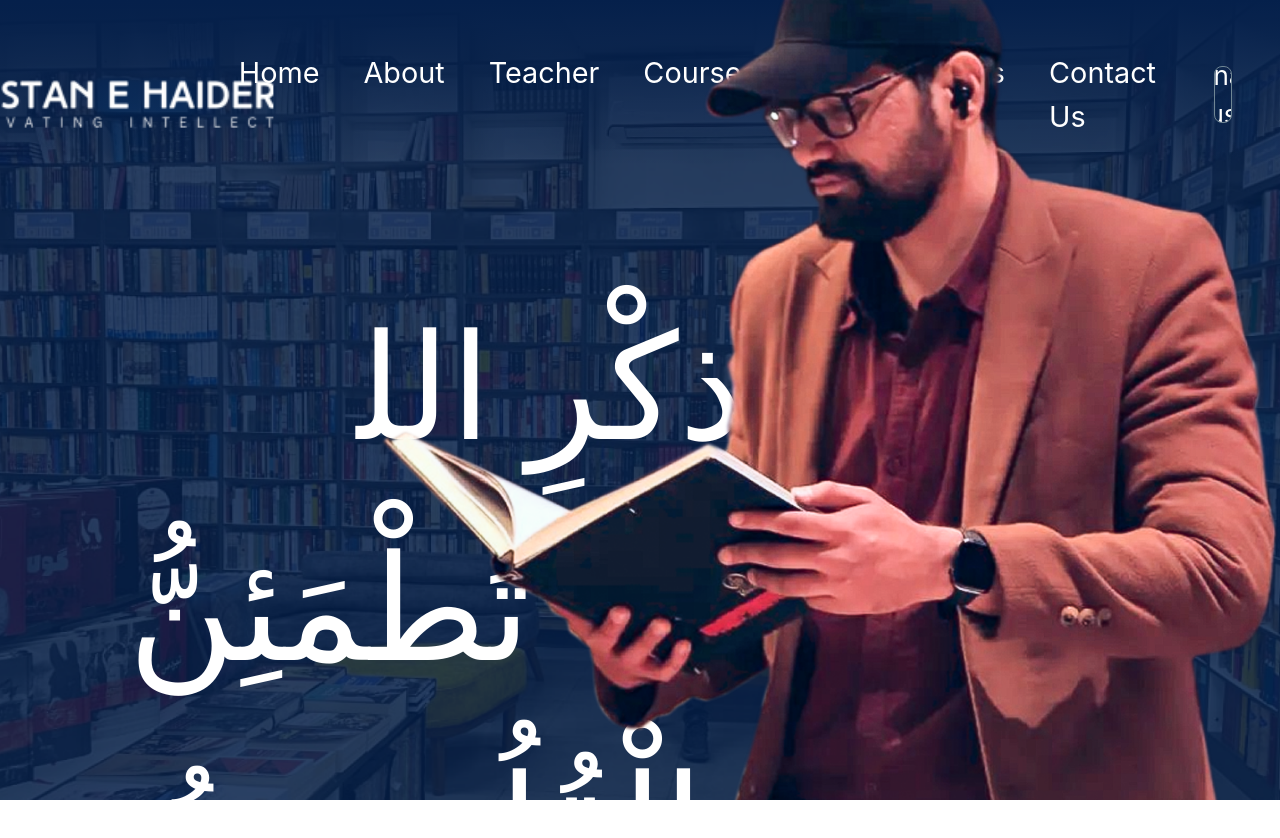
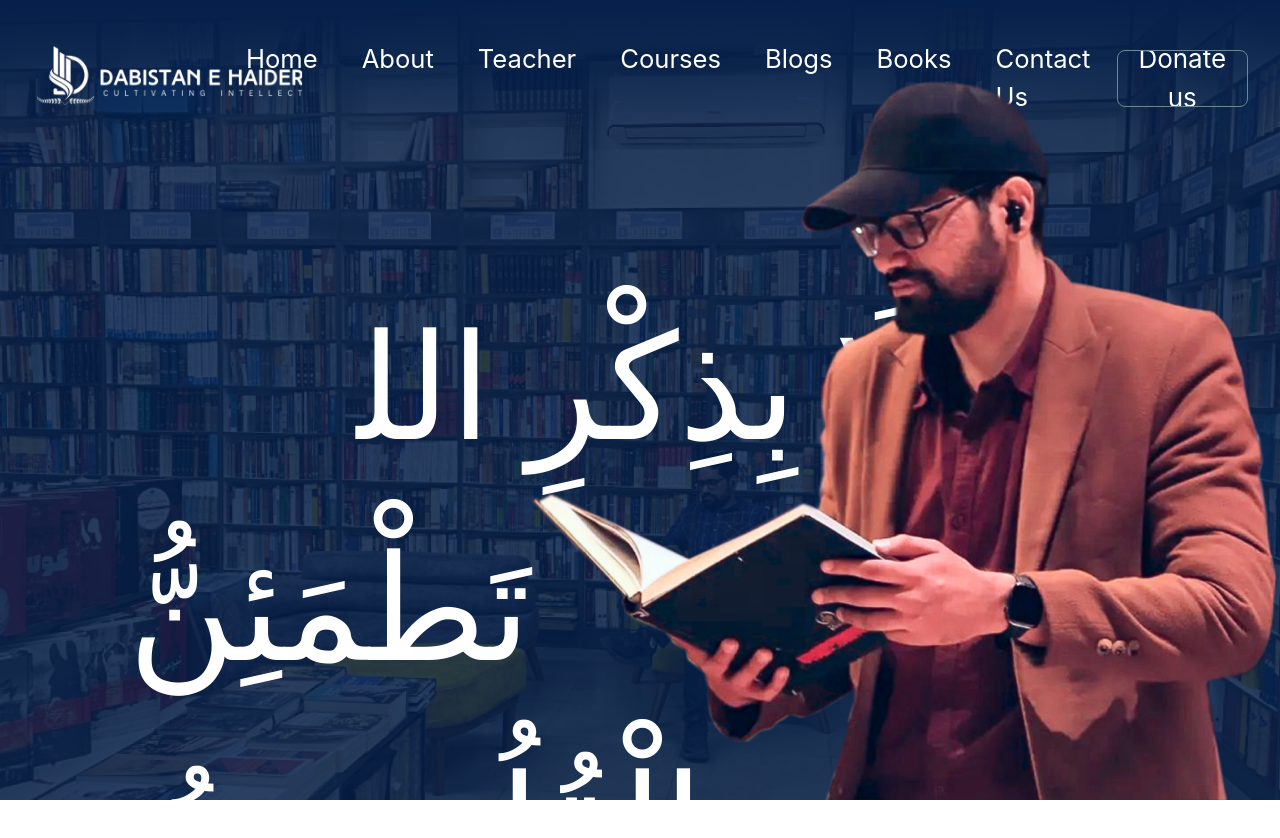
Before and after one commit to rabbab/dabistan-e-haider, a React (Vite) app in the folder Dastan-e-haider-frontend/: page / in a window 1280 px wide. Shown: the top 838 px of the page. Built offline with nearby package versions, Linux system fonts and the light colour scheme.

Commit message:
add animation

```diff
--- a/Dastan-e-haider-frontend/src/App.tsx
+++ b/Dastan-e-haider-frontend/src/App.tsx
@@ -1,10 +1,17 @@
 import { BrowserRouter as Router, Routes } from "react-router-dom";
-import { Suspense } from "react";
+import { Suspense, useEffect } from "react";
 import Loader from "./components/Loader";
+import AOS from 'aos'
+import 'aos/dist/aos.css'
 // import HomeBanner from "./components/HomeBanner";
 import Hero from "./components/Hero";
 
 const App = () => {
+  useEffect(()=>{
+    AOS.init({
+      duration: 1000,
+    });
+  },[]);
   return (
     <Router>
       <Hero />
--- a/Dastan-e-haider-frontend/src/components/Hero.tsx
+++ b/Dastan-e-haider-frontend/src/components/Hero.tsx
@@ -23,12 +23,12 @@ const Hero = () => {
                         </>
                         )}
                     </div>
-                        <div className='banner-logo'>
+                        <div data-aos="fade-down" className='banner-logo'>
                                 <Link to="/" className="home-logo">
                                     <img src={logo} alt="Home Logo" />
                                 </Link>
                         </div>
-                        <ul className={menuOpen ? "open" : ""}>
+                        <ul data-aos="fade-down" className={menuOpen ? "open" : ""}>
                             <li><NavLink to="/home">Home</NavLink></li>
                             <li><NavLink to="/about">About</NavLink></li>
                             <li><NavLink to="/teacher">Teacher</NavLink></li>
@@ -37,14 +37,14 @@ const Hero = () => {
                             <li><NavLink to="/books">Books</NavLink></li>
                             <li><NavLink to="/contact">Contact Us</NavLink></li>
                         </ul>
-                        <div className="donate-us">
+                        <div data-aos="fade-down" className="donate-us">
                                 <div className="expandable-div"></div>
                                 <span> Donate us</span>
                         </div>
                 </nav>
             </div>
           <div className={`banner-content ${menuOpen ? 'overlay' : ''}`}>
-                <div className='banner-ayat'>
+                <div data-aos="fade-up-right" className='banner-ayat'>
                     <p>اَلَا بِذِکْرِ اللہِ تَطْمَئِنُّ الْقُلُوۡبُ</p>
                     <span>
                       Unquestionably, by the remembrance of Allah hearts <br />
--- a/Dastan-e-haider-frontend/src/styles/hero.scss
+++ b/Dastan-e-haider-frontend/src/styles/hero.scss
@@ -102,7 +102,7 @@ $lightblue: #6F8695;
     display: block;
     text-decoration: none;
     color: #fff;
-    font-size: 1.8rem;
+    font-size: 1.6rem;
     font-weight: 400;
     transition: background-color 0.3s, color 0.3s; /* Smooth background and color transition */
     border-radius: 0.5rem;
@@ -118,22 +118,21 @@ nav ul li a:not(.active):hover {
 
 .home-banner .header nav .donate-us {
     position: relative;
-    width: 10%;
-    height: 39px;
+    width: 171px;
+    height: 50px;
     display: flex;
     align-items: center;
     justify-content: center;
     font-size: 26px;
-    color: white;
-    padding: 1.7rem 0.5rem;
-    margin: 0.4rem 0.2rem;
+    color: #fff;
+    padding: 1.7rem .5rem;
     cursor: pointer;
     overflow: hidden;
     text-align: center;
     border: 1px solid #6F8694;
-    margin-left: 3rem;
-    margin-right: 3rem;
-    border-radius: 0.5rem;
+    border-radius: .5rem;
+    margin-right: 2rem;
+    margin-left: 1rem;
 }
     .donate-us span {
     position: relative;
@@ -166,14 +165,6 @@ nav ul li a:not(.active):hover {
 background-color: #1d4ed8;
 }
 
-.home-logo img {
-    width: 500px;
-    height: auto;
-    margin-left: 12%;
-    max-width: 784px;
-    animation: homeLogo 2s ease-in-out;
-}
-
 .banner-content {
     display: flex;
     justify-content: space-between;   /* Space between .banner-ayat and .banner-img */
@@ -187,7 +178,6 @@ background-color: #1d4ed8;
     position: absolute;
     top: 35%;
     left: 10%;
-    animation: showCircle 1s ease; /* Apply the animation */
 }
 
 .banner-ayat p {
@@ -200,17 +190,22 @@ background-color: #1d4ed8;
 }
 
 .banner-ayat span {
-    font-family: "Poppins", sans-serif;
-    font-size: 38px;
-    line-height: 1.7;
+    font-family: Poppins, sans-serif;
+    font-size: 35px;
+    line-height: 1.2;
+    margin-bottom: 3rem;
+    font-weight: 200;
+    margin-top: 1rem;
+    display: block;
+    letter-spacing: 1px;
 }
 
 .banner-img img {
-    width: 900px;
+    width: 750px;
     position: absolute;
     bottom: 0;
     right: 0;
-    animation: showCircle 1s ease; /* Apply the animation */
+    animation: showCircle 1s ease-in-out; /* Apply the animation */
 }
 
 @media (max-width: 1024px) {
@@ -428,3 +423,13 @@ background-color: #1d4ed8;
         bottom: 1rem;
     }
 }
+@keyframes showCircle {
+    0% {
+        transform: translate(50%, 50%) scale(0); /* Off-screen */
+        opacity: 0;
+    }
+    100% {
+        transform: translate(-0%, -0%) scale(1); /* Center and full size */
+        opacity: 1;
+    }
+}
```
